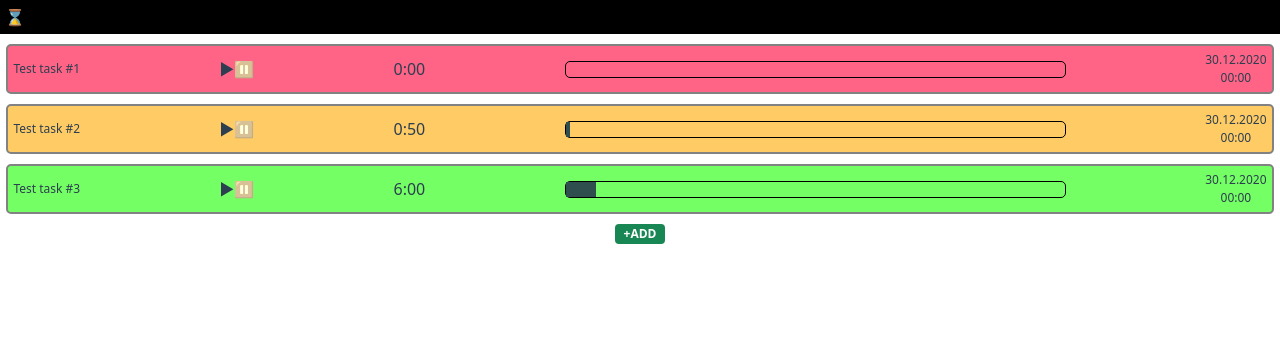
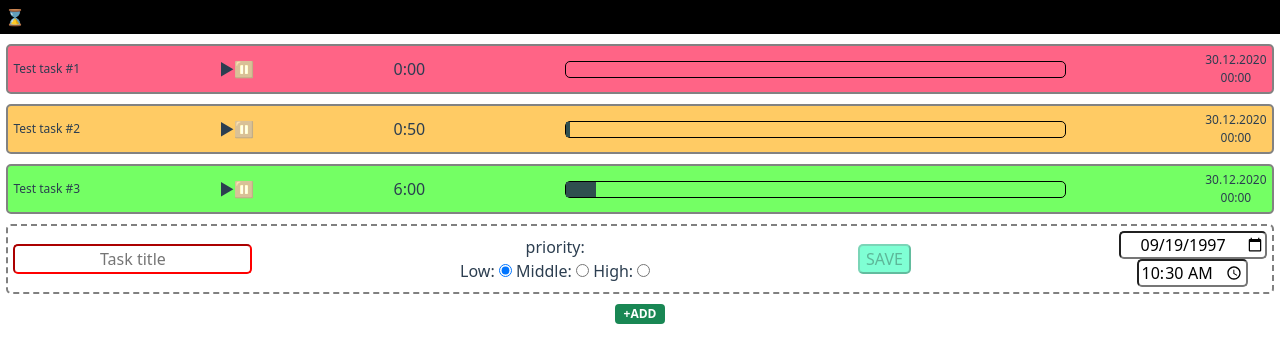
Before and after one commit to chiralium/pvm, a Vue app in the folder frontend/pvm_client/: page / in a window 1280 px wide. Both pictures are taken after a click on the element "+ADD". Shown: the top 362 px of the page. Built offline with nearby package versions, Linux system fonts and the light colour scheme; no server answers.

Commit message:
Added add new task feature

```diff
--- a/frontend/pvm_client/src/components/Task.vue
+++ b/frontend/pvm_client/src/components/Task.vue
@@ -1,12 +1,36 @@
 <template>
   <div class="task_info"
        v-bind:class="{
+        'task_pri_null' : $props.priority === null,
         'task_pri_high' : $props.priority === 1,
         'task_pri_medium' : $props.priority === 0,
         'task_pri_low' : $props.priority === -1
        }"
   >
-    <div class="task_title">{{ $props.title }}</div>
+    <template v-if="$props.newest">
+      <div>
+        <input type="text" :style="{ borderColor: new_task.title ? '' : 'red' }" placeholder="Task title" v-model="new_task.title" />
+      </div>
+      <div v-if="$props.newest === true">
+        priority:<br>
+        Low: <input type="radio" :name="$props.id + '_priority'" v-model="new_task.priority" value="-1" checked/>
+        Middle: <input type="radio" :name="$props.id + '_priority'" v-model="new_task.priority" value="0" />
+        High: <input type="radio" :name="$props.id + '_priority'" v-model="new_task.priority" value="1">
+      </div>
+      <div>
+        <button type="button" class="button-save" :disabled="!( new_task.title && new_task.deadline_date && new_task.deadline_time )" v-on:click="save">SAVE</button>
+      </div>
+
+      <div>
+        <input type="date" placeholder="Deadline date" v-model="new_task.deadline_date" :min="today_date" />
+        <br>
+        <input type="time" placeholder="Deadline time" v-model="new_task.deadline_time" :min="today_time"/>
+      </div>
+    </template>
+    <template v-else>
+      <div class="task_title">
+        {{ $props.title }}
+      </div>
       <div class="task_bar">
         <span class="task_bar_play"
               v-bind:class="{ 'sepia_filter' : is_play_enable }"
@@ -17,6 +41,7 @@
               v-on:click="stop"
         >⏸</span>
       </div>
+
       <div class="task_time_format">
         {{ fancyTimeFormat( this.task_stamp ) }}
       </div>
@@ -29,11 +54,13 @@
         >
         </div>
       </div>
+
       <div class="task_title" style="text-align: center">
         {{ this.deadline_date }}
         <br>
         {{ this.deadline_time }}
       </div>
+    </template>
   </div>
 </template>
 
@@ -41,15 +68,23 @@
 export default {
   name: "Task",
   props: [
+    'id',
     'title',
     'deadline_date',
     'deadline_time',
     'stamp',
     'time',
-    'priority'
+    'priority',
+    'newest'
   ],
 
   methods : {
+    save: function() {
+      this.$emit(
+        'save_task',
+        this.new_task
+      )
+    },
     play : function( title ) {
       this.is_play_enable = true;
       this.task_timer = setInterval(
@@ -87,15 +122,45 @@ export default {
 
   data: function() {
     return {
+      new_task : {
+        id : this.id,
+        title : null,
+        priority : -1,
+        deadline_date: "1997-09-19",
+        deadline_time: "10:30",
+        newest : false
+      },
+
       is_play_enable : false,
       task_timer : null,
-      task_stamp : this.stamp
+      task_stamp : this.stamp,
+
+      today_date : new Date().toJSON().split('T')[0],
+      today_time : new Date().toJSON().split('T')[1],
     }
-  }
+  },
 }
 </script>
 
 <style scoped>
+  input {
+    border-radius: 5px;
+    text-align: center;
+  }
+
+  button {
+    border-radius: 5px;
+  }
+
+  .button-save {
+    background-color: aquamarine;
+  }
+
+  .task_pri_null {
+    background-color: #ffffff;
+    border: 2px dashed grey !important;
+  }
+
   .task_pri_high {
     background-color: #ff6486;
   }
--- a/frontend/pvm_client/src/components/Tasks.vue
+++ b/frontend/pvm_client/src/components/Tasks.vue
@@ -1,17 +1,21 @@
 <template>
   <div>
-    <div v-for="task in tasks" :key="task.title">
+    <div v-for="task in tasks" :key="task.id">
       <task
+        :id="task.id"
         :title="task.title"
         :deadline_date="task.deadline_date"
         :deadline_time="task.deadline_time"
         :time="task.time"
         :stamp="task.stamp"
         :priority="task.priority"
+        :newest="task.newest"
+
         @start_task="start_task"
+        @save_task="save_task"
       />
     </div>
-    <div class="badge bg-success add-btn">+ADD</div>
+    <div class="badge bg-success add-btn" v-on:click="add_task">+ADD</div>
   </div>
 </template>
 
@@ -26,39 +30,82 @@ export default {
     'current_task'
   ],
   methods : {
+    save_task( new_task ) {
+      let new_task_indx = this.tasks.findIndex(
+        (e, i, a) => {
+          if ( e.id === new_task.id ) return "hello world";
+          return false;
+        }
+      );
+
+      this.$set(
+        this.tasks,
+        new_task_indx,
+        Object.assign(
+          {},
+          this.tasks,
+          new_task
+        )
+      );
+    },
+
     start_task( title ) {
       this.$emit(
         'set_task',
         title
       )
+    },
+    add_task() {
+      let task_object = {
+          id : this.tasks[ this.tasks.length - 1].id + 1,
+          title : '---',
+          deadline_date : '30.12.2020',
+          deadline_time : '00:00',
+          time : '6000',
+          stamp : '0',
+          priority : null,
+          newest : true
+      };
+
+      this.$set(
+        this.tasks,
+        this.tasks.length,
+        task_object
+      );
     }
   },
   data: function () {
     return {
       tasks : [
         {
+          id : 0,
           title : 'Test task #1',
           deadline_date : '30.12.2020',
           deadline_time : '00:00',
           time : '6000',
           stamp : '0',
           priority : 1,
+          newest : false
         },
         {
+          id : 1,
           title : 'Test task #2',
           deadline_date : '30.12.2020',
           deadline_time : '00:00',
           time : '6000',
           stamp : '50',
           priority : 0,
+          newest : false
         },
         {
+          id : 2,
           title : 'Test task #3',
           deadline_date : '30.12.2020',
           deadline_time : '00:00',
           time : '6000',
           stamp : '360',
           priority : -1,
+          newest : false
         },
       ]
     }
```
Lines whose indentation alone changed are shown as unchanged.
